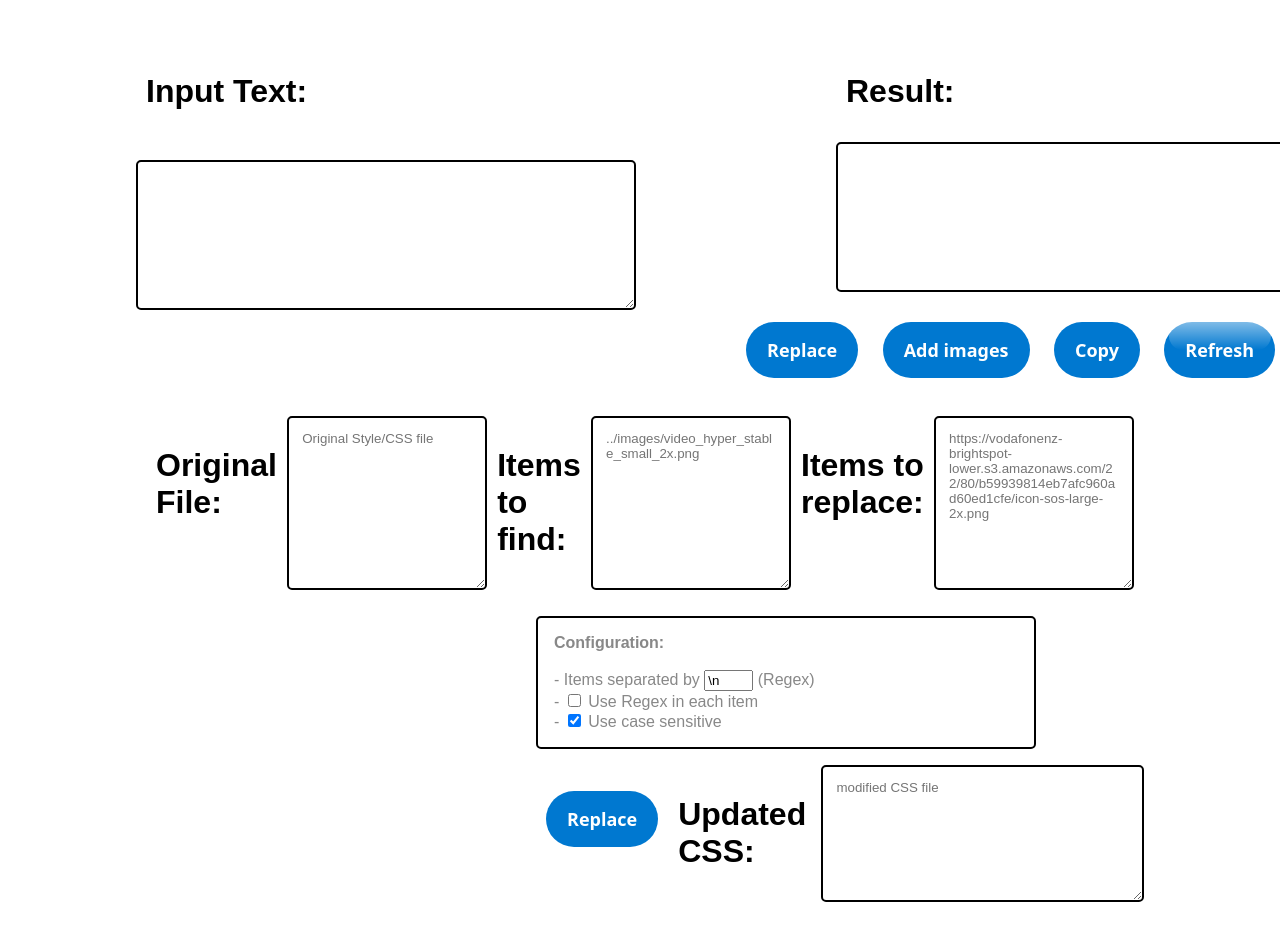
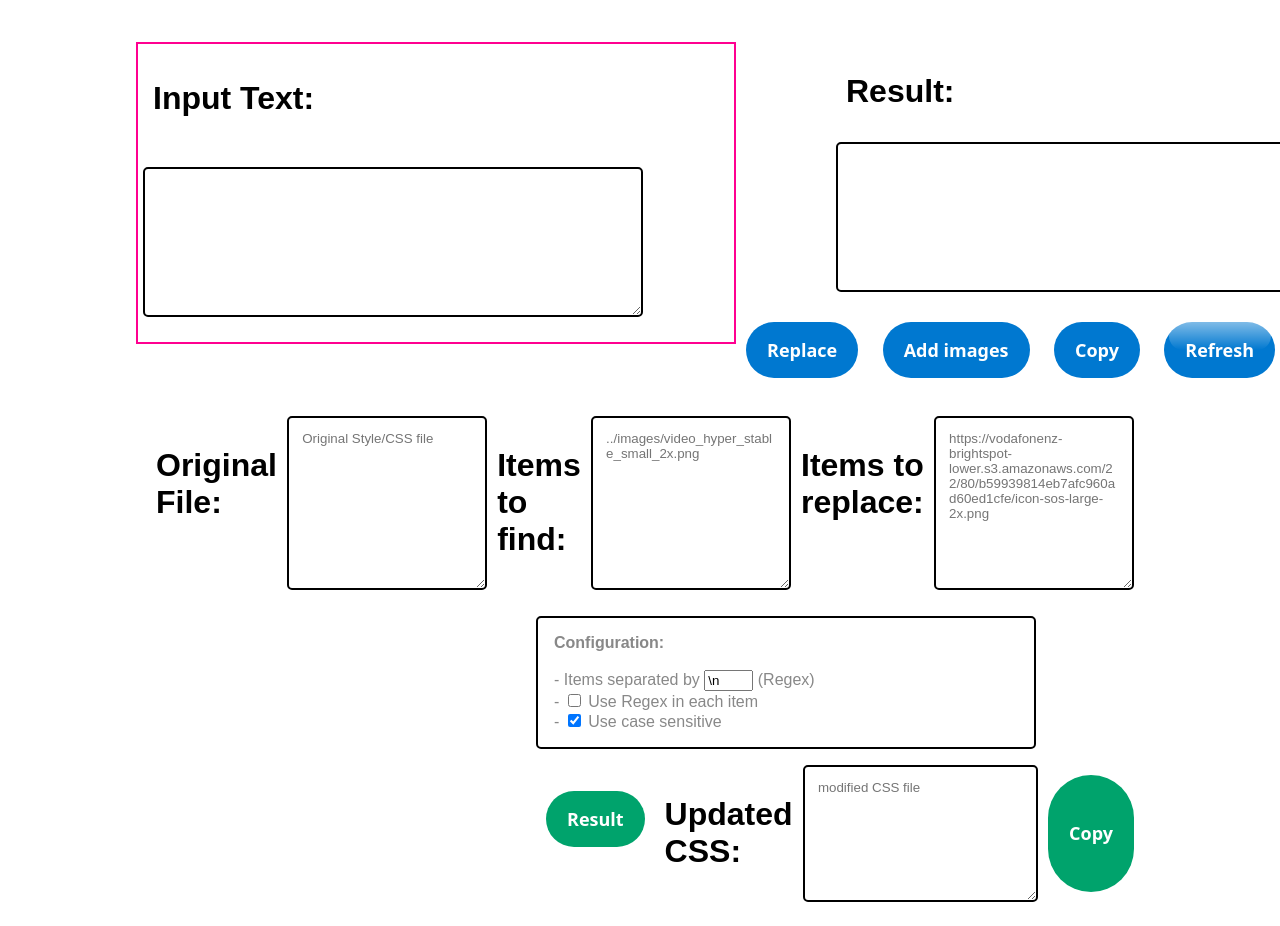
Before and after one commit to nzhannu/nzhannu.github.io, a plain HTML site: page toolv2/tool.html in a window 1280 px wide. Shown: the top 926 px of the page. Drawn offline with nearby package versions, Linux system fonts and the light colour scheme.

Commit message:
Update tool.html

```diff
--- a/toolv2/tool.html
+++ b/toolv2/tool.html
@@ -2,6 +2,7 @@
 <script src="https://ajax.googleapis.com/ajax/libs/jquery/3.6.0/jquery.min.js"></script>
 <script src="script.js"></script>
 <script src="script-copy.js"></script>
+<script src="script-copy2.js" defer></script>
 <link rel="stylesheet" href="style.css" type="text/css" />
 
 
@@ -21,7 +22,7 @@
     <br style="clear:both" />
 </div>
 <div class="with-padding">
-<div style="width:600px; float:left;">
+<div style="width:600px; float:left; padding:5px;border: 2px solid #FF0090;">
     <h1>Input Text:</h1><br />
     <textarea id="txtReplaceText" class="replace" rows="1" ></textarea>
 
@@ -77,13 +78,13 @@
 </div>
 <div class="third">
 <p>
-<input type="button" class="bts" value="Replace" onclick="replace()" />
+<input type="button" style=" background-color: #00A36C;"class="bts" value="Result" onclick="replace()" />
 </p>
 
 <p>
 	<h1>Updated CSS:</h1>
 	<textarea id="result"  rows="4" cols="50" placeholder="modified CSS file"></textarea>
-</p></div>
+</p><input value="Copy" class="bts" style=" background-color: #00A36C;"type="button"  onclick="copyResult()"></div>
 
 <script>
 $(function(){mkTool("prefix-suffix-lines",function(f){f=f.replace(/\r\n/g,"\n");for(var n=f.split("\n"),r="",e=$('#prefix-suffix-lines-field input[name="prefix"]').val(),l=$('#prefix-suffix-lines-field input[name="suffix"]').val(),i=0;i<n.length;i++){var a=n[i];r+=e+a+l+"\n"}return r})});
```
